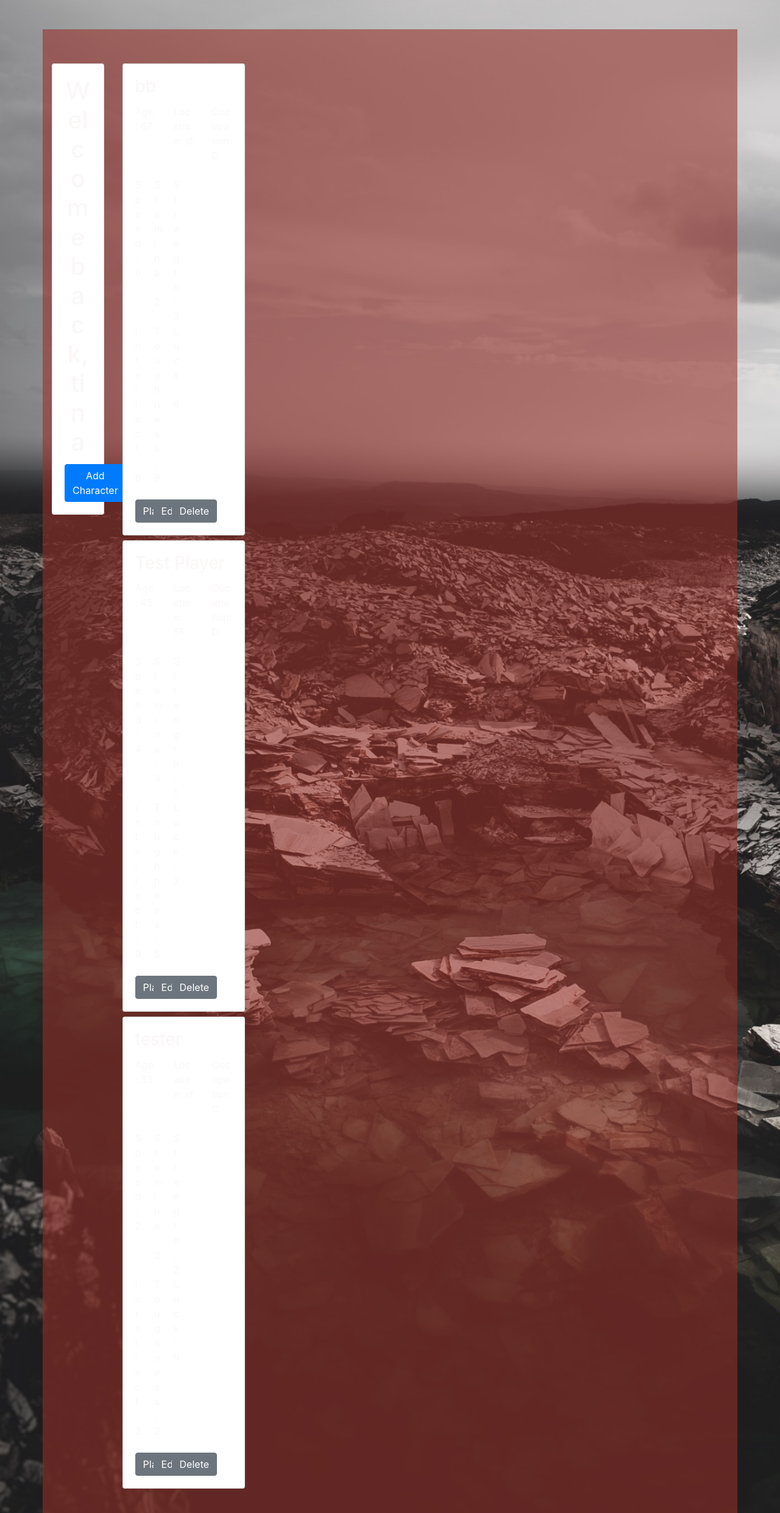
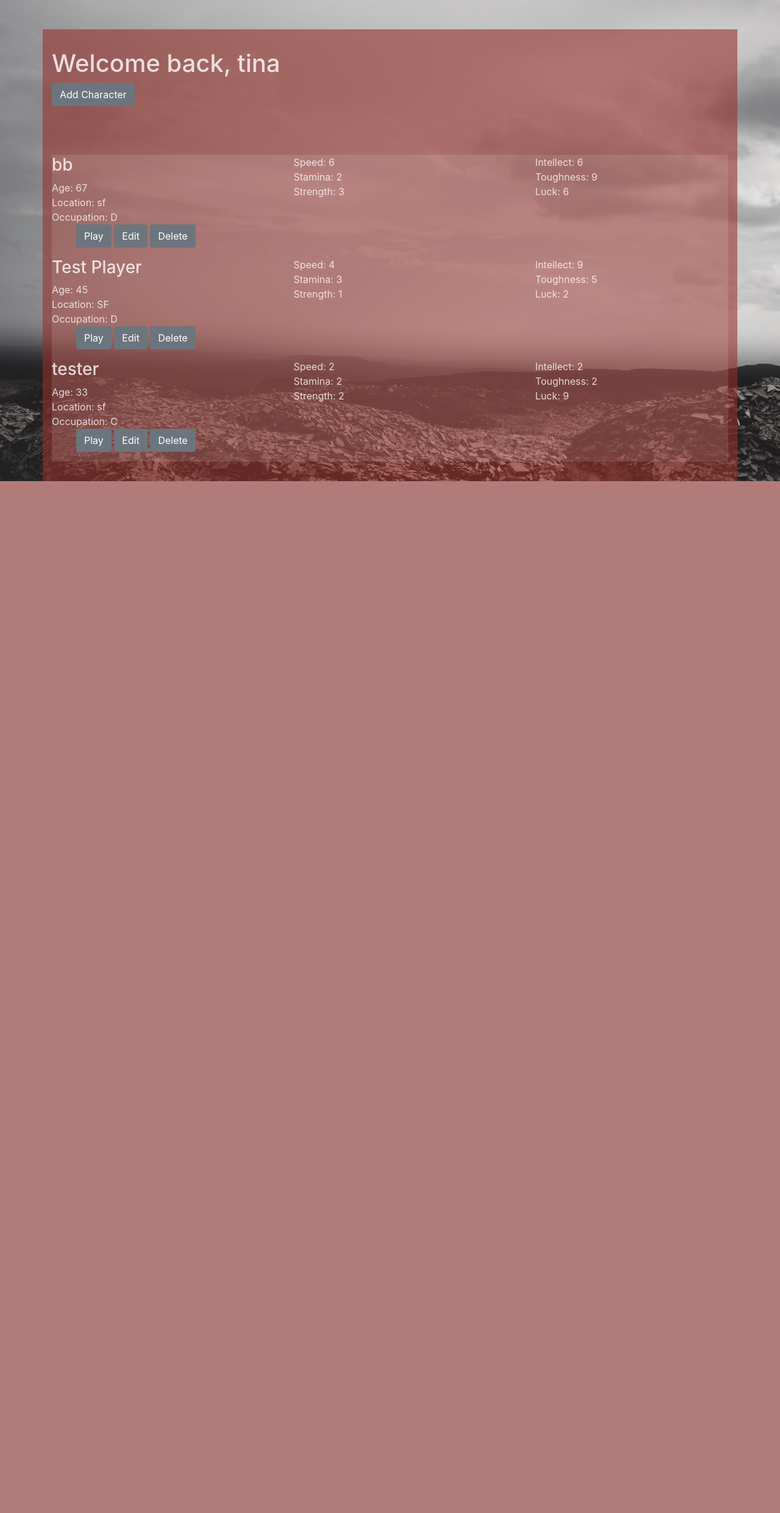
Before and after one commit to longevitytina/CV-Wasteland, a Django app: page /profile/ in a window 1280 px wide. Shown: the part 56-2537 px from the top of the page at 61% size. After the commit the page ends 845 px from the top, so only its background shows below. Run offline with Django 3.2, Linux system fonts and the light colour scheme; a user stored in the database is signed in; data comes from the database, SQL or seed files in the repository; some libraries are stand-ins or nearby versions.

Commit message:
Styles profile page

```diff
--- a/wasteland/main_app/static/css/profile.css
+++ b/wasteland/main_app/static/css/profile.css
@@ -0,0 +1,15 @@
+.container {
+  display: grid;
+  grid-template-columns: repeat(1, 1fr);
+  grid-gap: 5em;
+}
+
+@media only screen and (max-width: 800px) {
+}
+
+.content {
+  display: grid;
+  grid-template-columns: repeat(3, 1fr);
+  grid-gap: 5em;
+  background-color: rgba(245, 245, 245, 0.119);
+}
--- a/wasteland/main_app/templates/profile.html
+++ b/wasteland/main_app/templates/profile.html
@@ -8,52 +8,36 @@
 
 {% block content %}
 
-<div class="row mt-4">
-  <div class="col-4">
-    <div class="card text-center">
-      <div class="card-body">
-        <h1 class="card-title">Welcome back, {{ username }}</h1>
-        <a href="{% url 'new_character' %}" class="btn btn-primary">Add Character</a>
+  <div class="header">
+        <h1>Welcome back, {{ username }}</h1>
+        <a href="{% url 'new_character' %}" class="btn btn-secondary">Add Character</a>
+  </div>
+  <div>
+    {% for character in characters %}
+    <div class="content">
+      <div>
+        <h3 >{{ character.name }}</h5>
+        <div>Age: {{ character.age }}</div>
+        <div>Location: {{ character.location }}</div>
+        <div>Occupation: {{ character.occupation }}</div>
+        <ul>
+            <a href="{% url 'profile' %}{{character.id}}/" class="btn btn-secondary">Play</a>
+            <a href="{% url 'edit_character' character.id %}" class="btn btn-secondary">Edit</a>
+            <a href="{% url 'delete_character' character.id %}" class="btn btn-secondary">Delete</a>
+        </ul>
       </div>
-    </div>
-  </div>
-  <div class="col-8">
-    {% for character in characters %}
-    <div class="card mb-2">
-      <div class="card-body">
-        <h3 class="card-title">{{ character.name }}</h5>
-        <div class="row">
-          <div class="card-text col-4">Age: {{ character.age }}</div>
-          <div class="card-text col-4">Location: {{ character.location }}</div>
-          <div class="card-text col-4">Occupation: {{ character.occupation }}</div>
-        </div>
-         <br>
-        <div class="row">
-          <div class="card-text col-2">Speed: {{ character.speed }}</div>
-          <div class="card-text col-2">Stamina: {{ character.stamina }}</div>
-          <div class="card-text col-2">Strength: {{ character.strength }}</div>
-        </div>
-        <div class="row">
-          <div class="card-text col-2">Intellect: {{ character.intellect }}</div>
-          <div class="card-text col-2">Toughness: {{ character.toughness }}</div>
-          <div class="card-text col-2">Luck: {{ character.luck }}</div>
-        </div>
-        <br>
-        <div class="row">
-          <div class="card-text col-1">
-            <a href="{% url 'profile' %}{{character.id}}/" class="btn btn-secondary">Play</a>
-          </div>
-          <div class="card-text col-1">
-            <a href="{% url 'edit_character' character.id %}" class="btn btn-secondary">Edit</a>
-          </div>
-          <div class="card-text col-1">
-            <a href="{% url 'delete_character' character.id %}" class="btn btn-secondary">Delete</a>
-          </div>
-        </div>
+      <div>
+        <div>Speed: {{ character.speed }}</div>
+        <div>Stamina: {{ character.stamina }}</div>
+        <div>Strength: {{ character.strength }}</div>
+      </div>
+      <div>
+        <div>Intellect: {{ character.intellect }}</div>
+        <div>Toughness: {{ character.toughness }}</div>
+        <div>Luck: {{ character.luck }}</div>
       </div>
     </div>
     {% endfor %}
-  </div>
 </div>
 
 {% endblock %}
```
